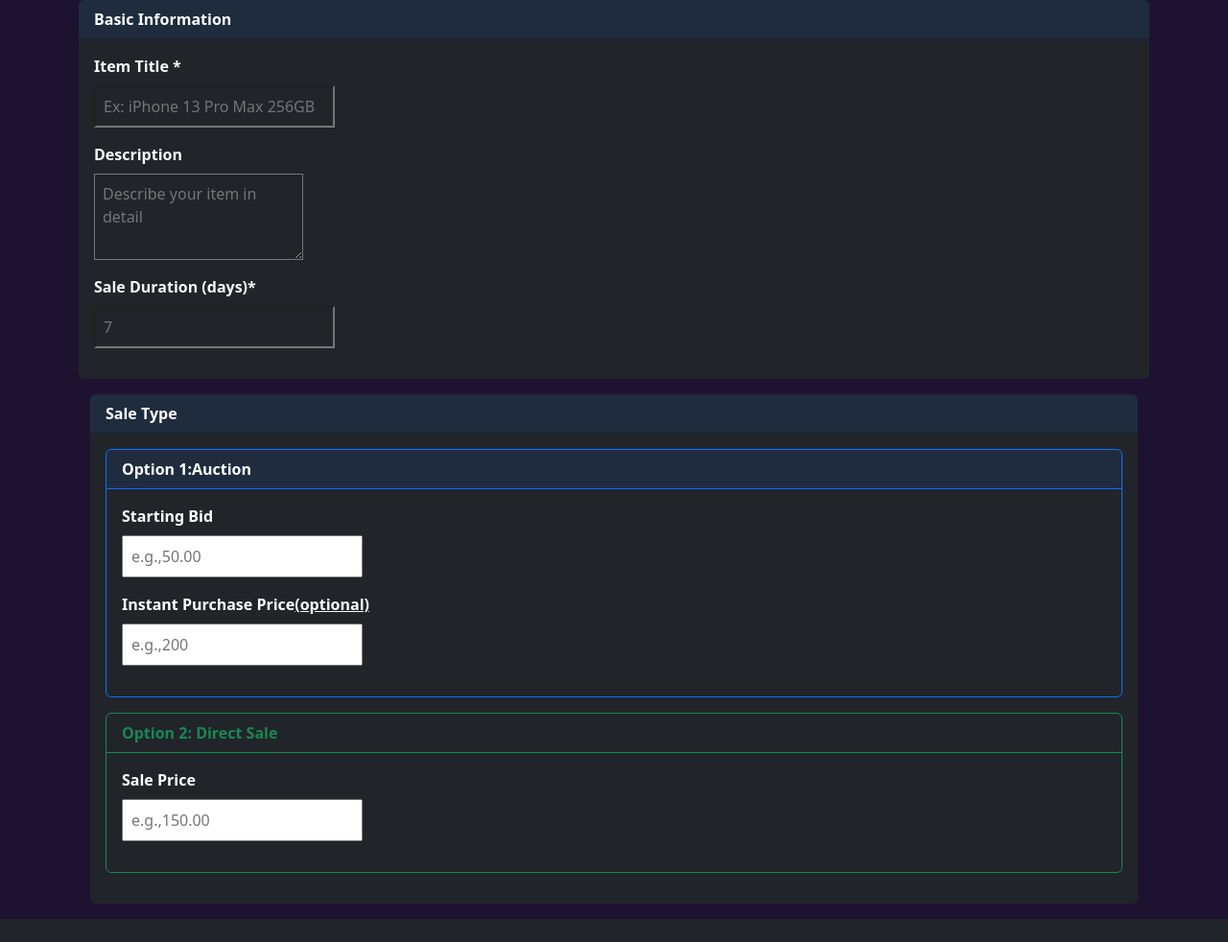
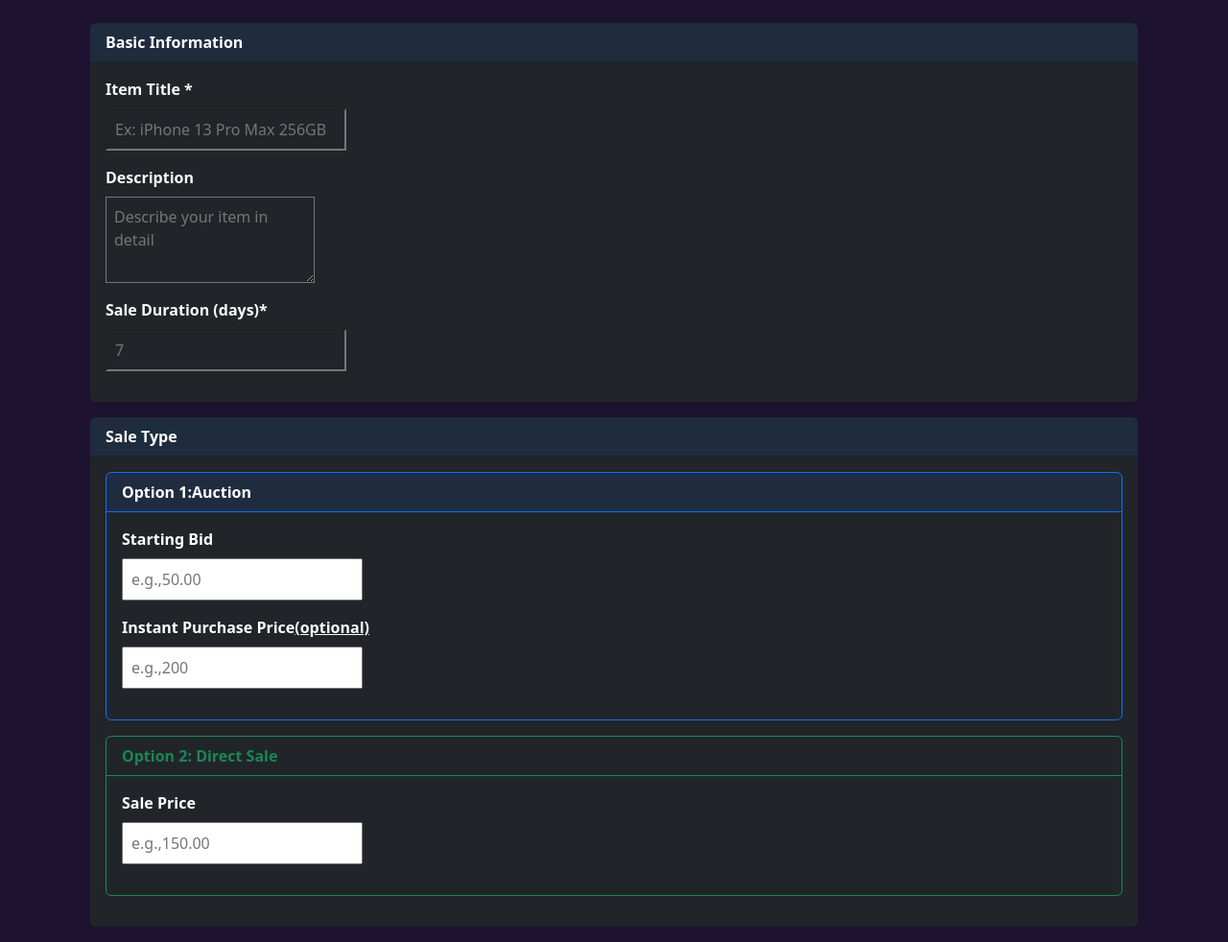
Before and after one commit to ajeridi/epayfc, a PHP site: page /prwb_2526_a08/view/view_item_edit.php in a window 1280 px wide. Shown: the part 52-1034 px from the top of the page at 96% size. Before the commit the page ends 1010 px from the top, so only its background shows below. Run offline with PHP 8.4, Linux system fonts and the light colour scheme; the template is opened without the code that fills it, so the values that code supplies are empty.

Commit message:
feat(item-edit):layout

```diff
--- a/view/view_item_edit.php
+++ b/view/view_item_edit.php
@@ -18,11 +18,13 @@
 
     </header>
     <body >
-        <main >
+        <main class="container mb-3" >
+            <br>
             <div class="container fw-bold ">
                 <div class= "card bg-dark mb-3  border-0 overflow-hidden">
                     <div class="card-header bg-primary text-white  " style="--bs-bg-opacity: .10">Basic Information</div>
                     <div class="card-body text-light border-0 ">
+                        <form>
                             <div class="mb-3">
                                 <label for="itemtitle" class="form-label">Item Title *</label>
                                 <input type="text" class="form-label d-block p-2 text-bg-dark" id="itemtitle" placeholder="Ex: iPhone 13 Pro Max 256GB" >
@@ -33,9 +35,10 @@
                             </div>
                             <div class="mb-3">
                                 <label for="saledays" class="form-label">Sale Duration (days)*</label>
-                            <input type="nomber" class="form-label d-block p-2 text-bg-dark" id="itemtitle" placeholder="7"  >
+                                <input type="nomber" class="form-label d-block p-2 text-bg-dark" id="itemtitle" placeholder="7">
                             </div>
-
+                        </form>
+                    </div>
                 </div>
             </div>
             <div class="container fw-bold">
@@ -45,6 +48,7 @@
                         <div class="card bg-dark mb-3  border-1 border-primary overflow-hidden" >
                             <div class="card-header border-1 border-primary bg-primary text-white" style="--bs-bg-opacity: .1">Option 1:Auction</div>
                             <div class="card-body  border-0  ">
+                                <form>
                                     <div class="mb-3">
                                         <label for="startingbid" class="form-label text-white">Starting Bid</label>
                                         <input type="text" class="form-label d-block p-2 text-bg-dar" id="startingbid" placeholder="e.g.,50.00">
@@ -53,15 +57,18 @@
                                         <label for="purchaseprice" class="form-label text-white">Instant Purchase Price</label><a class="text-light">(optional)</a>
                                         <input type="text" class="form-label d-block p-2 text-bg-dar" id="purchaseprice" placeholder="e.g.,200">
                                     </div>
+                                </form>
                             </div>
                         </div>
                         <div class="card bg-dark mb-3 border-success overflow-hidden">
                             <div class="card-header border-1 border-success bg-succes text-success" style="--bs-bg-opacity: .1"> Option 2: Direct Sale</div>
                             <div class="card-body border-0">
+                                <form class="justify">
                                     <div class="mb-3">
                                         <label for="saleprice" class="form-label text-white">Sale Price</label>
                                         <input type="text" class="form-label d-block p-2 text-bg-dar" id="saleprice" placeholder="e.g.,150.00">
                                     </div>
+                                </form>
                             </div>
                         </div>
                     </div>
```
Lines whose indentation alone changed are shown as unchanged.
